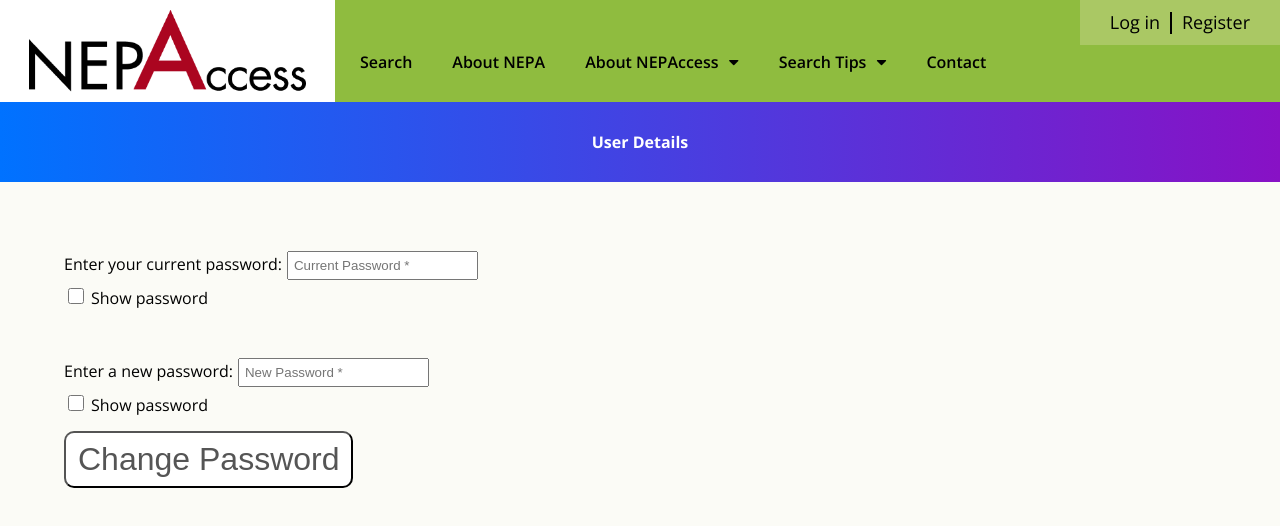
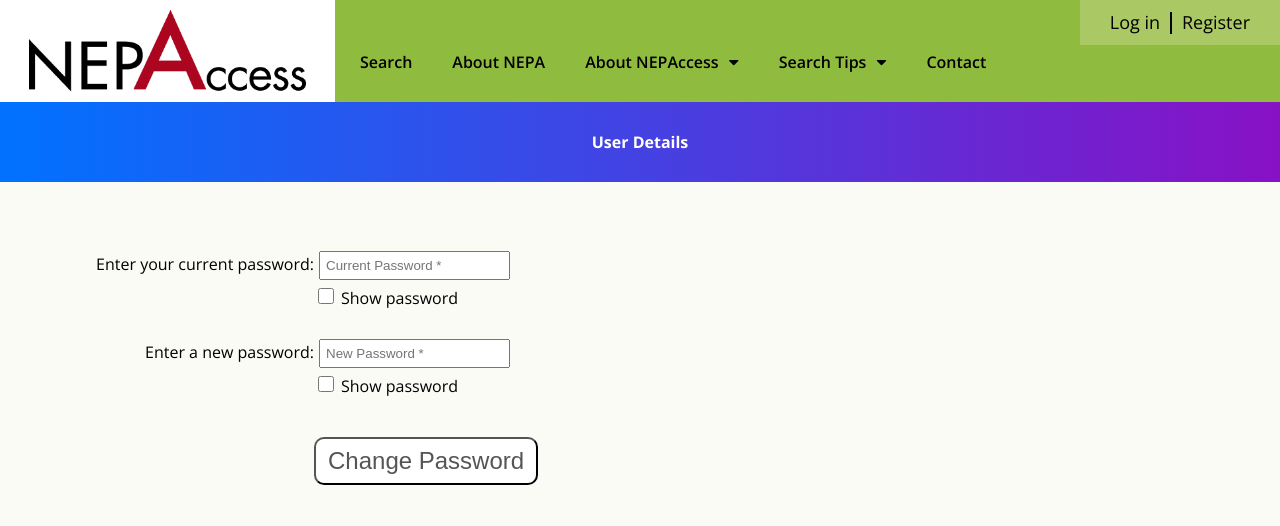
Before and after one commit to GeorgeMSchaffer/nepaccessFront, a React (Create React App) app: page /profile in a window 1280 px wide. Shown: the top 526 px of the page. Built offline with nearby package versions, Linux system fonts and the light colour scheme; no server answers.

Commit message:
Profile touch ups

```diff
--- a/src/User/Profile.js
+++ b/src/User/Profile.js
@@ -5,7 +5,7 @@ import axios from 'axios';
 
 import Globals from '../globals';
 
-import './login.css';
+import './profile.css';
 
 // TODO: Move this to its own "change password" component and link to it from userdetails?
 
@@ -161,29 +161,35 @@ class UserDetails extends React.Component {
             </div>
                 <div className="form-content">
                     <div className="col-md-6">
-                        <div className="form-group">
-                            <label htmlFor="currentPassword">Enter your current password:</label>
+                        <div id="profile-container">
+                            <div className="profile-row">
+                                <label className="profile-leading" htmlFor="currentPassword">Enter your current password:</label>
                                 <input type={this.state.currentChecked} id="currentPassword" className="form-control password-field" name="currentPassword" placeholder="Current Password *" onChange={this.onOldPasswordChange}/>
                                 <label className="loginErrorLabel">{this.state.oldPasswordError}</label>
-                            <br />
+                                <div>
+                                    <label className="profile-leading"></label>
                                     <input type="checkbox" id="showCurrentPassword" onClick={this.showCurrentPassword}></input>
                                     <label className="inline noSelect">Show password</label>
                                 </div>
                             </div>
-                    <br />
-                    <br />
-                    <div className="col-md-6">
-                        <div className="form-group">
-                            <label htmlFor="newPassword">Enter a new password:</label>
+
+                            <div className="profile-row">
+                                <label className="profile-leading" htmlFor="newPassword">Enter a new password:</label>
                                 <input type={this.state.newChecked} id="newPassword" className="form-control password-field" name="newPassword" placeholder="New Password *" onChange={this.onNewPasswordChange}/>
                                 <label className="loginErrorLabel">{this.state.newPasswordError}</label>
-                            <br />
+
+                                <div>
+                                    <label className="profile-leading"></label>
                                     <input type="checkbox" id="showNewPassword" onClick={this.showNewPassword}></input>
                                     <label className="inline noSelect">Show password</label>
                                 </div>
                             </div>
+
+                            <label className="profile-leading"></label>
                             <button type="button" className="button" disabled={this.state.disabled} onClick={this.changePassword}>Change Password</button>
                             <label className="infoLabel">{this.state.successLabel}</label>
+                        </div>
+                    </div>
                 </div>
             </div>
         )
--- /dev/null
+++ b/src/User/profile.css
@@ -0,0 +1,15 @@
+.profile-row {
+    display: block;
+    margin-bottom: 25px;
+}
+
+.profile-leading {
+    display: inline-block;
+    width: 250px;
+    text-align: right;
+}
+
+#profile-container button {
+    display: inline-block;
+    font-size: 24px;
+}
```
Lines whose indentation alone changed are shown as unchanged.
